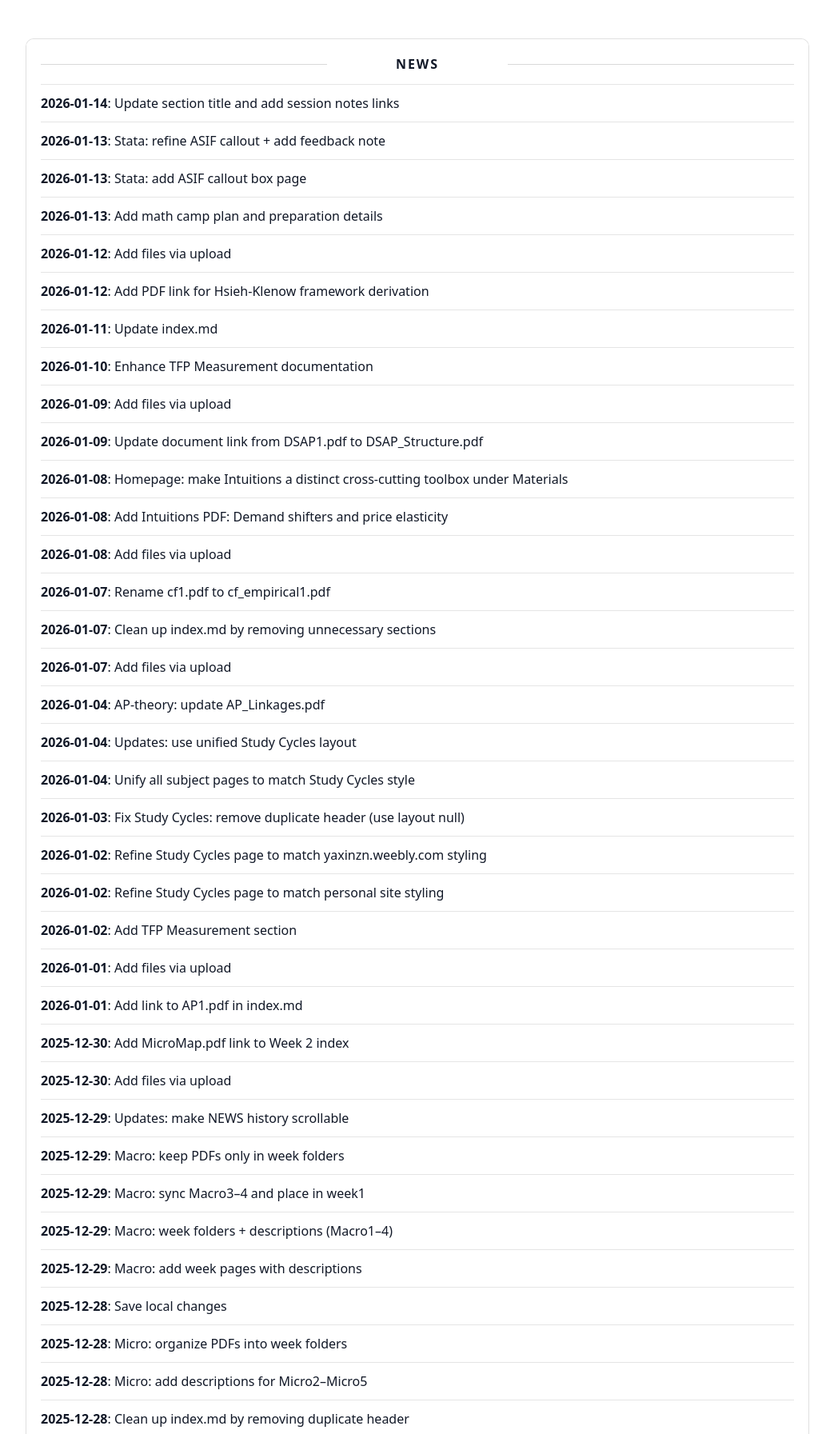
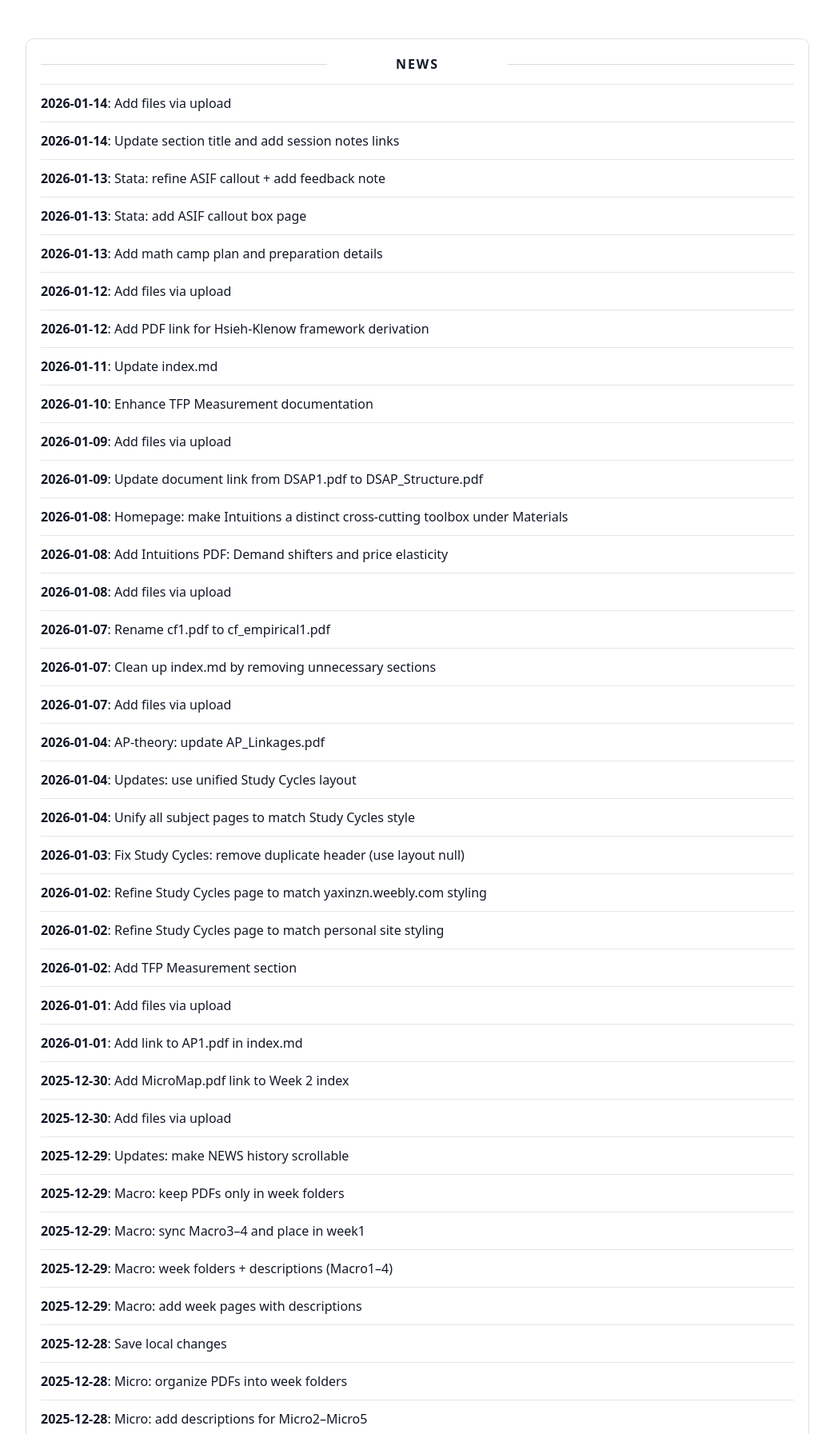
Before and after one commit to yaxinzn/study-archive, a Jekyll site: the page built from updates/index.md, in a window 1280 px wide, cut to the strip 476-2269 px from the top of the page. Shown: the whole strip at 80% size, without its empty margins (118-1161 px from the left). Built offline with Jekyll 4.4.1, drawn with Linux system fonts in a browser that asks for light colours; some of the changed text lies outside the part shown.

Commit message:
chore: update NEWS feed

```diff
--- a/_data/news.yml
+++ b/_data/news.yml
@@ -1,4 +1,7 @@
 # Auto-generated update history (sorted newest -> oldest). Do not edit manually.
+- ts: "1768387363"
+  date: "2026-01-14"
+  title: "Add files via upload"
 - ts: "1768387343"
   date: "2026-01-14"
   title: "Update section title and add session notes links"
```
